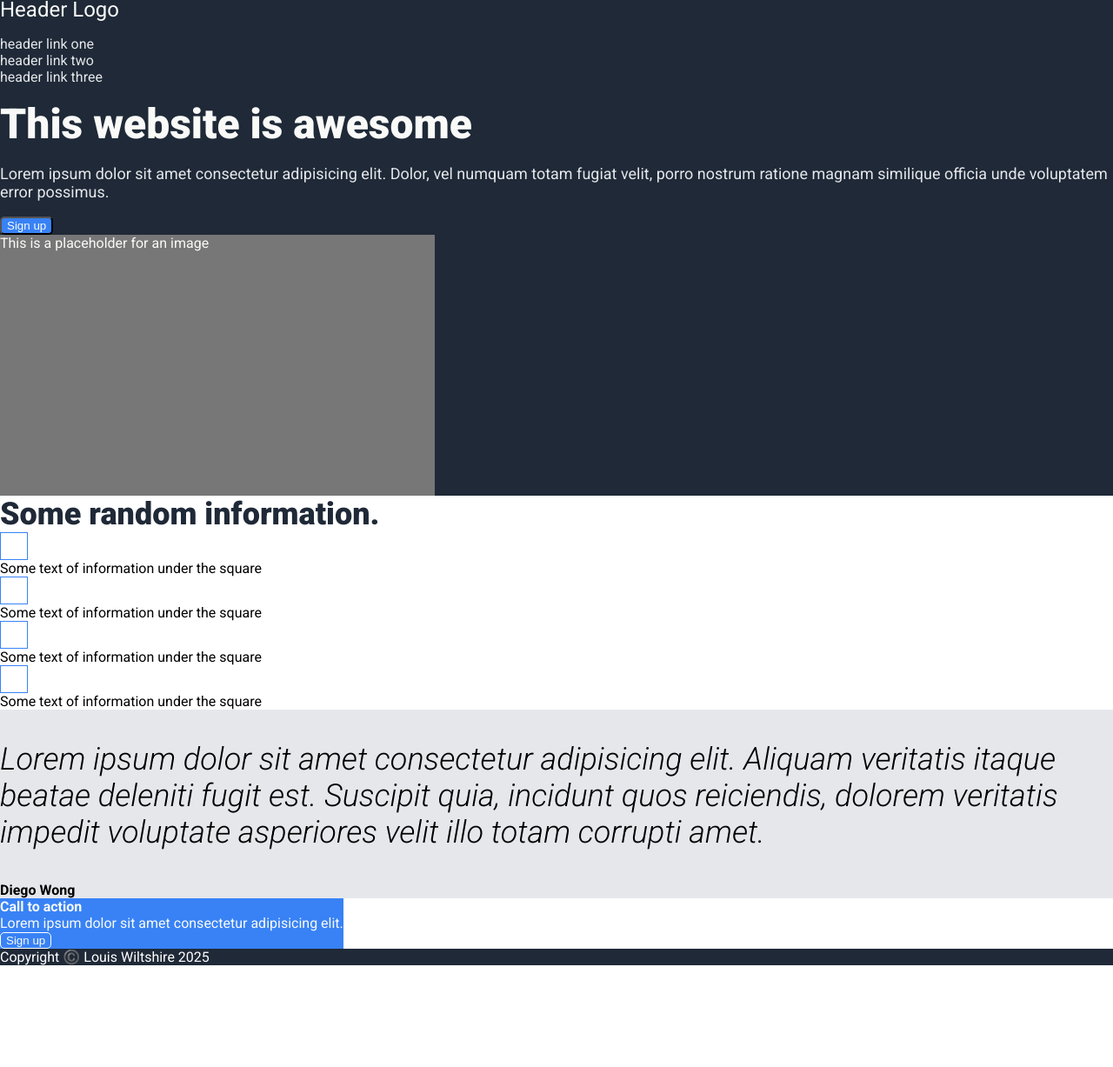
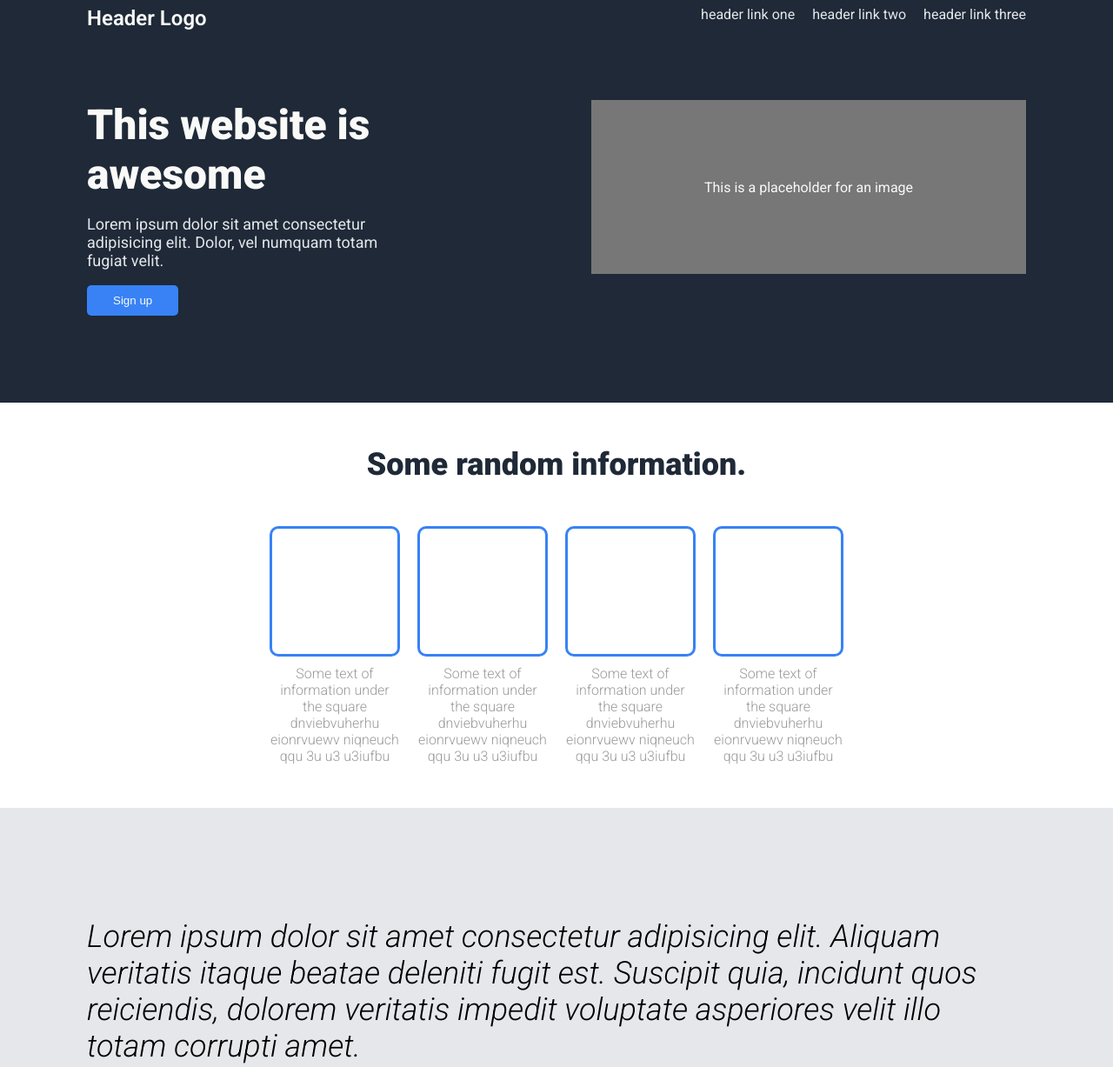
Before and after one commit to lowilt24/landing-page-project, a plain HTML site: page index.html in a window 1280 px wide. Shown: the part 3-1230 px from the top of the page at 87% size. Before the commit the page ends 1113 px from the top, so only its background shows below. Drawn offline with Linux system fonts and the light colour scheme.

Commit message:
Add flexbox to page
With flexbox, distributed the section to have the best layout possible

```diff
--- a/index.html
+++ b/index.html
@@ -8,6 +8,7 @@
 </head>
 <body>
     <div class="hero">
+        <div class="top">
             <div class="logo">Header Logo</div>
             <div class="menu">
                 <ul>
@@ -16,12 +17,16 @@
                     <li><a href="#">header link three</a></li>
                 </ul>
             </div>
+        </div>
+
+        <div class="bottom">
             <div class="welcome">
                 <div class="title">This website is awesome</div>
-            <p class="welcome-subtitle">Lorem ipsum dolor sit amet consectetur adipisicing elit. Dolor, vel numquam totam fugiat velit, porro nostrum ratione magnam similique officia unde voluptatem error possimus.</p>
+                <p class="welcome-subtitle">Lorem ipsum dolor sit amet consectetur adipisicing elit. Dolor, vel numquam totam fugiat velit.</p>
                 <button class="sign-up">Sign up</button>
             </div>
             <div class="img">This is a placeholder for an image</div>
+        </div>
     </div>
 
     <div class="information">
@@ -29,19 +34,19 @@
         <div class="main-info">
             <div class="cat">
                 <div class="square"></div>
-                <div class="cat-text">Some text of information under the square</div>
+                <div class="cat-text">Some text of information under the square dnviebvuherhu eionrvuewv niqneuch qqu 3u u3 u3iufbu</div>
             </div>
             <div class="cat">
                 <div class="square"></div>
-                <div class="cat-text">Some text of information under the square</div>
+                <div class="cat-text">Some text of information under the square dnviebvuherhu eionrvuewv niqneuch qqu 3u u3 u3iufbu</div>
             </div>
             <div class="cat">
                 <div class="square"></div>
-                <div class="cat-text">Some text of information under the square</div>
+                <div class="cat-text">Some text of information under the square dnviebvuherhu eionrvuewv niqneuch qqu 3u u3 u3iufbu</div>
             </div>
             <div class="cat">
                 <div class="square"></div>
-                <div class="cat-text">Some text of information under the square</div>
+                <div class="cat-text">Some text of information under the square dnviebvuherhu eionrvuewv niqneuch qqu 3u u3 u3iufbu</div>
             </div>
         </div>
     </div>
--- a/style.css
+++ b/style.css
@@ -11,14 +11,38 @@ body {
 
 }
 
+.hero {
+    display: flex;
+    flex-direction: column;
+    padding: 10px 100px 100px;
+    gap: 80px;
+}
+
+.top {
+    display: flex;
+    justify-content: space-between;
+}
+
+.bottom {
+    display: flex;
+    justify-content: space-between;
+    gap: 200px;
+}
+
+
+
 .logo {
     font-size: 24px;
     color: #F9FAF8;
+    font-weight: 600;
 }
 
 ul {
     list-style: none;
     padding-left: 0;
+    margin: 0;
+    display: flex;
+    gap: 20px;
 }
 
 a {
@@ -39,9 +63,40 @@ a {
 
 .img {
     width: 500px;
-    height: 300px;
+    height: 200px;
     background-color: #777;
     color: #F9FAF8;
+    flex-shrink: 0;
+    display: flex;
+    align-items: center;
+    justify-content: center;
+}
+
+.information {
+    text-align: center;
+    padding: 50px;
+}
+
+.main-info {
+    margin-top: 50px;
+    display: flex;
+    justify-content: center;
+    align-items: center;
+    gap: 20px;
+}
+
+.cat {
+    display: flex;
+    flex-direction: column;
+    align-items: center;
+    gap: 10px;
+    width: 150px;
+    box-sizing: border-box;
+}
+
+.cat-text {
+    color: #999;
+    font-weight: 300;
 }
 
 .information-title {
@@ -51,13 +106,22 @@ a {
 }
 
 .square {
-    width: 30px;
-    height: 30px;
-    border: 1px solid #3882F6;
+    width: 150px;
+    height: 150px;
+    border: 3px solid #3882F6;
+    border-radius: 10px;
+    box-sizing: border-box;
 }
 
 .quote {
+    height: 450px;
+    box-sizing: border-box;
     background-color: #E5E7EB;
+    padding: 100px;
+    display: flex;
+    flex-direction: column;
+    justify-content: center;
+    align-items: center;
 }
 
 .quote-text {
@@ -67,19 +131,34 @@ a {
 }
 
 .quote-creator {
+    font-size: 24px;
     font-weight: bold;
+    align-self: flex-end;
 }
 
 .call {
     color: #F9FAF8;
+    height: 350px;
+    padding: 50px;
+    display: flex;
+    justify-content: center;
+    align-items: center;
+    box-sizing: border-box;
 }
 
 .call-square {
     background-color: #3882F6;
-    width: max-content;
+    border-radius: 10px;
+    padding: 10px;
+    width: 900px;
+    height: 150px;
+    display: flex;
+    justify-content: space-around;
+    align-items: center;
 }
 
 .call-title {
+    font-size: 24px;
     font-weight: bold;
 }
 
@@ -87,6 +166,11 @@ button {
     background-color: #3882F6;
     color: #F9FAF8;
     border-radius: 5px;
+    padding: 10px 30px;
+}
+
+.sign-up {
+    border: none;
 }
 
 .call-button {
@@ -95,4 +179,8 @@ button {
 
 .footer {
     color: #FFF;
+    height: 150px;
+    display: flex;
+    align-items: center;
+    justify-content: center;
 }
```
Lines whose indentation alone changed are shown as unchanged.
